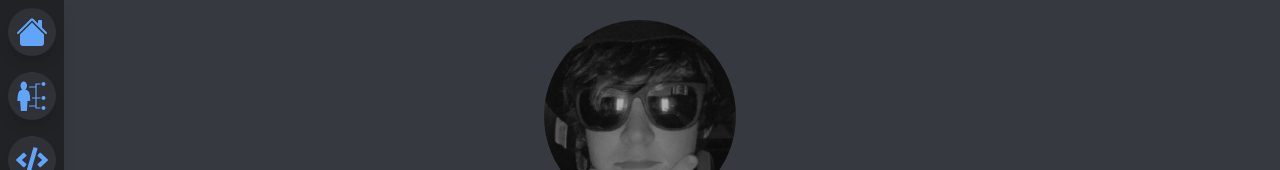
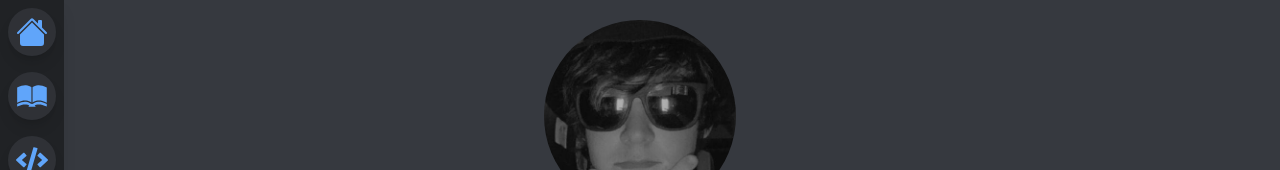
Before and after one commit to mazylol/newfolio, a Next.js app: page / in a window 1280 px wide. Shown: the top 170 px of the page. Built offline with nearby package versions, Linux system fonts and the light colour scheme.

Commit message:
better icon

```diff
--- a/components/Nav.tsx
+++ b/components/Nav.tsx
@@ -3,7 +3,7 @@ import Link from "next/link";
 import { BsFillHouseFill, BsPersonFill } from "react-icons/bs";
 import { AiFillGithub } from "react-icons/ai";
 import { FaCode } from "react-icons/fa";
-import { GiSkills } from "react-icons/gi";
+import { GiOpenBook } from "react-icons/gi";
 
 export default function Nav() {
   return (
@@ -15,7 +15,7 @@ export default function Nav() {
       </Link>
       <Link href="/skills">
         <a>
-          <SideBarIcon icon={<GiSkills size="32" />} text="Skills" />
+          <SideBarIcon icon={<GiOpenBook size="32" />} text="Skills" />
         </a>
       </Link>
       <Link href="/projects">
```
